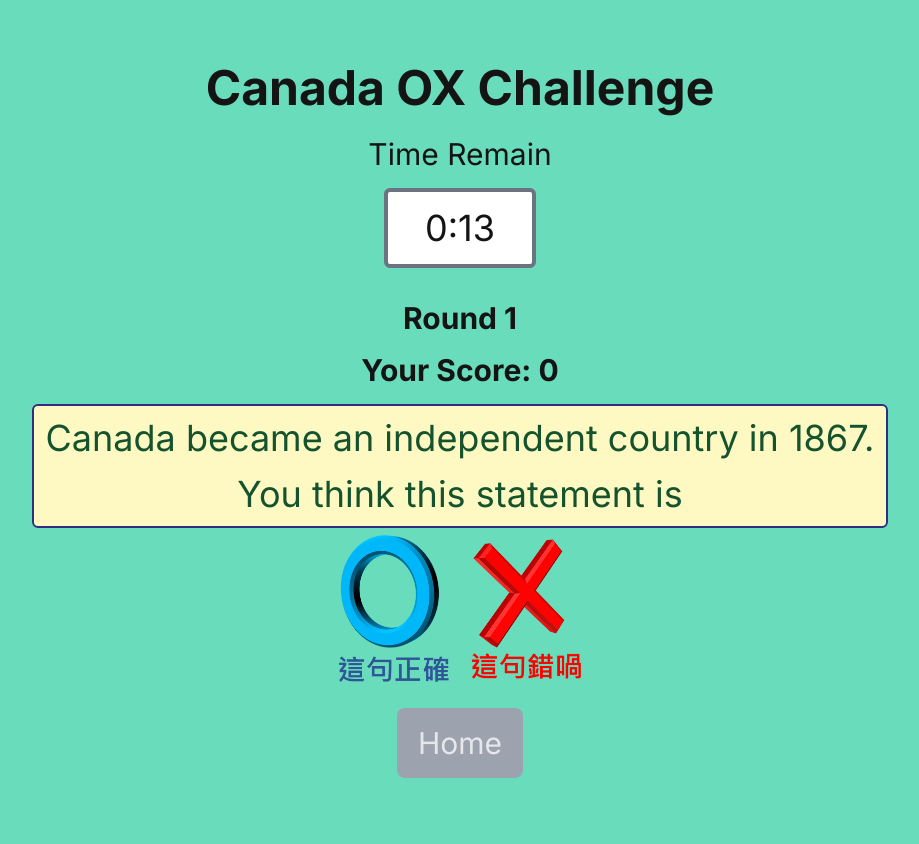
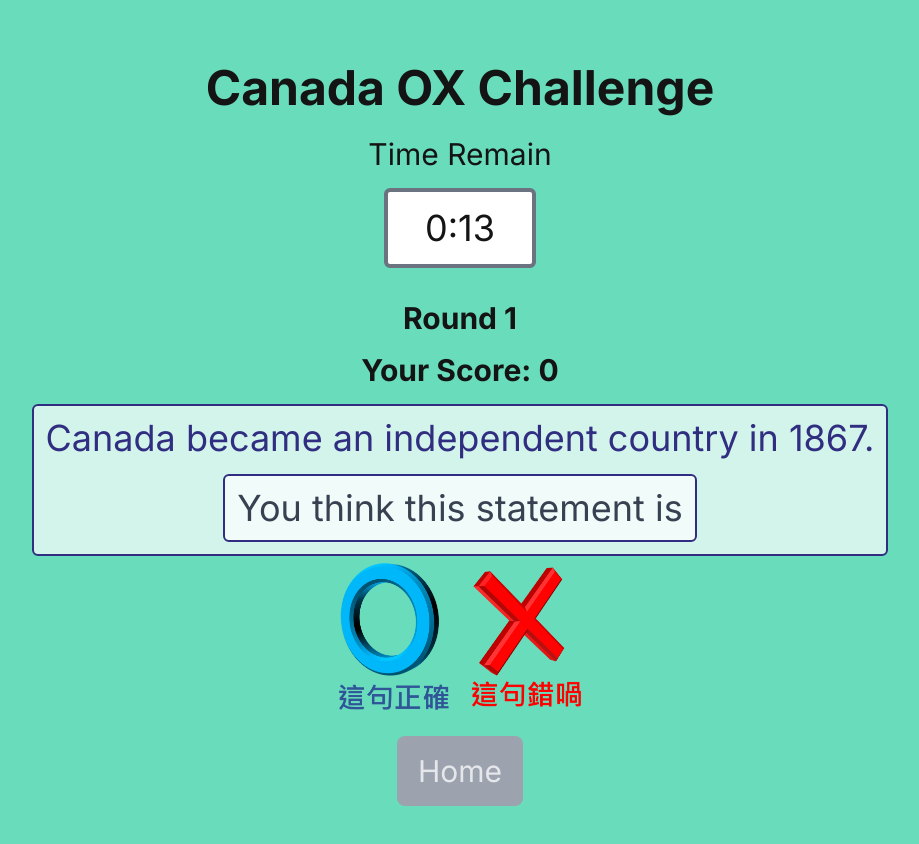
Before and after one commit to diamondcodebase/ox-app, a Next.js app: page /canadaQuiz in a window 1280 px wide. Both pictures are taken after a click on the button "Start Game". Shown: the top 844 px of the page, without its empty margins (180-1099 px from the left). Built offline with nearby package versions, Linux system fonts and the light colour scheme.

Commit message:
modify QuestionBox

```diff
--- a/src/components/QuestionBox.js
+++ b/src/components/QuestionBox.js
@@ -1,15 +1,15 @@
 export default function QuestionBox({question, visible, chosenPhrase, answered, showAnswer }) {
 
     const chosenPart = answered ? (
-        <div className='row-auto text-4xl text-green-900 justify-center'>
+        <div className='row-auto text-4xl bg-white/70 border-indigo-900 border-2 rounded-md p-3 text-gray-700 justify-center'>
             {chosenPhrase}
             <span>{showAnswer}</span>
         </div>
     ) : (<></>);
 
     const boxContent = visible ? (
-        <div className='questionBox bg-yellow-100 border-indigo-900 border-2 rounded-md p-3 flex flex-col items-center'>
-            <h3 className='row-auto text-4xl text-green-900 mb-4'> {question} </h3>
+        <div className='questionBox bg-white/70 border-indigo-900 border-2 rounded-md p-3 flex flex-col items-center'>
+            <h3 className='row-auto text-4xl text-indigo-900 mb-4'> {question} </h3>
             {chosenPart}
         </div>) : (<></>);
 
```
